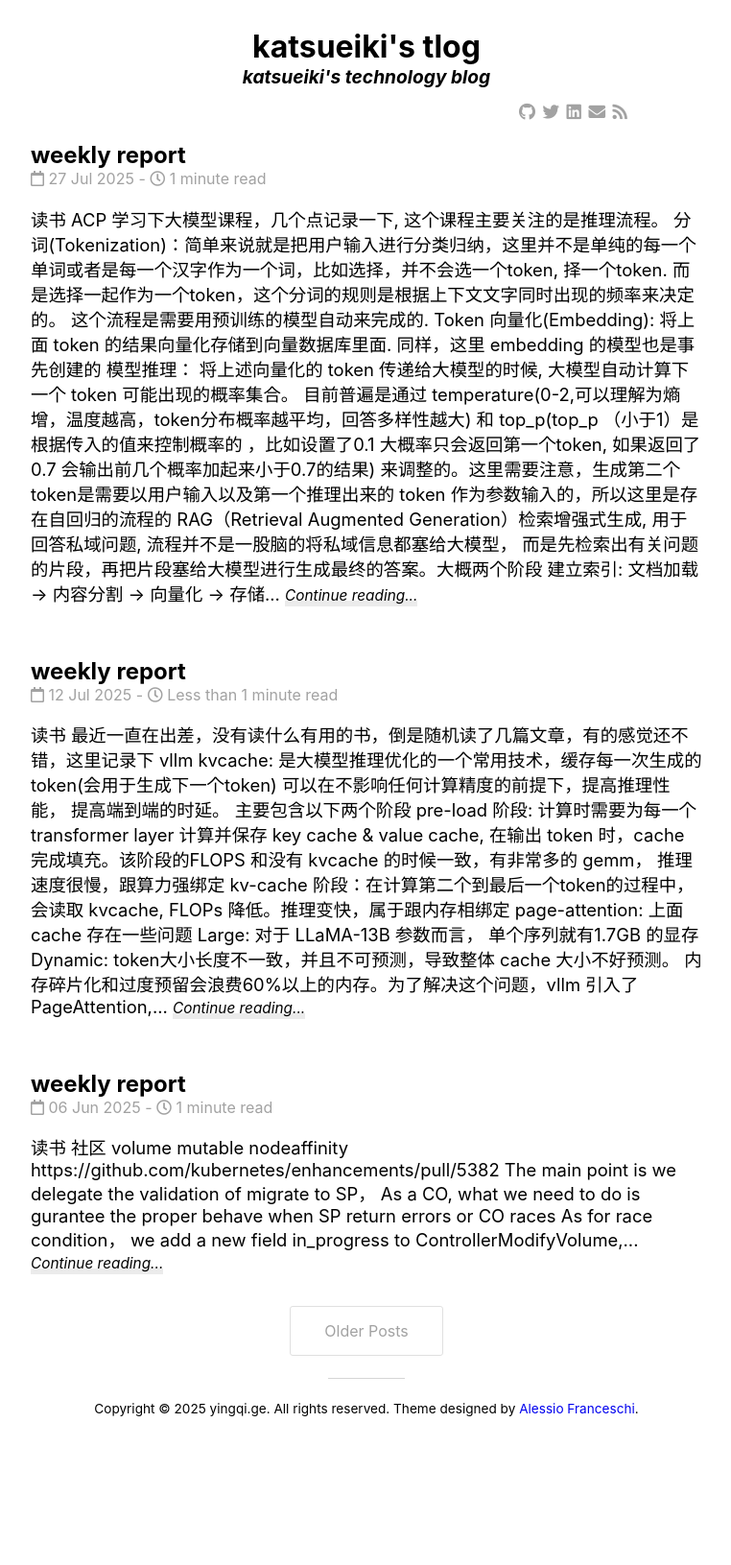
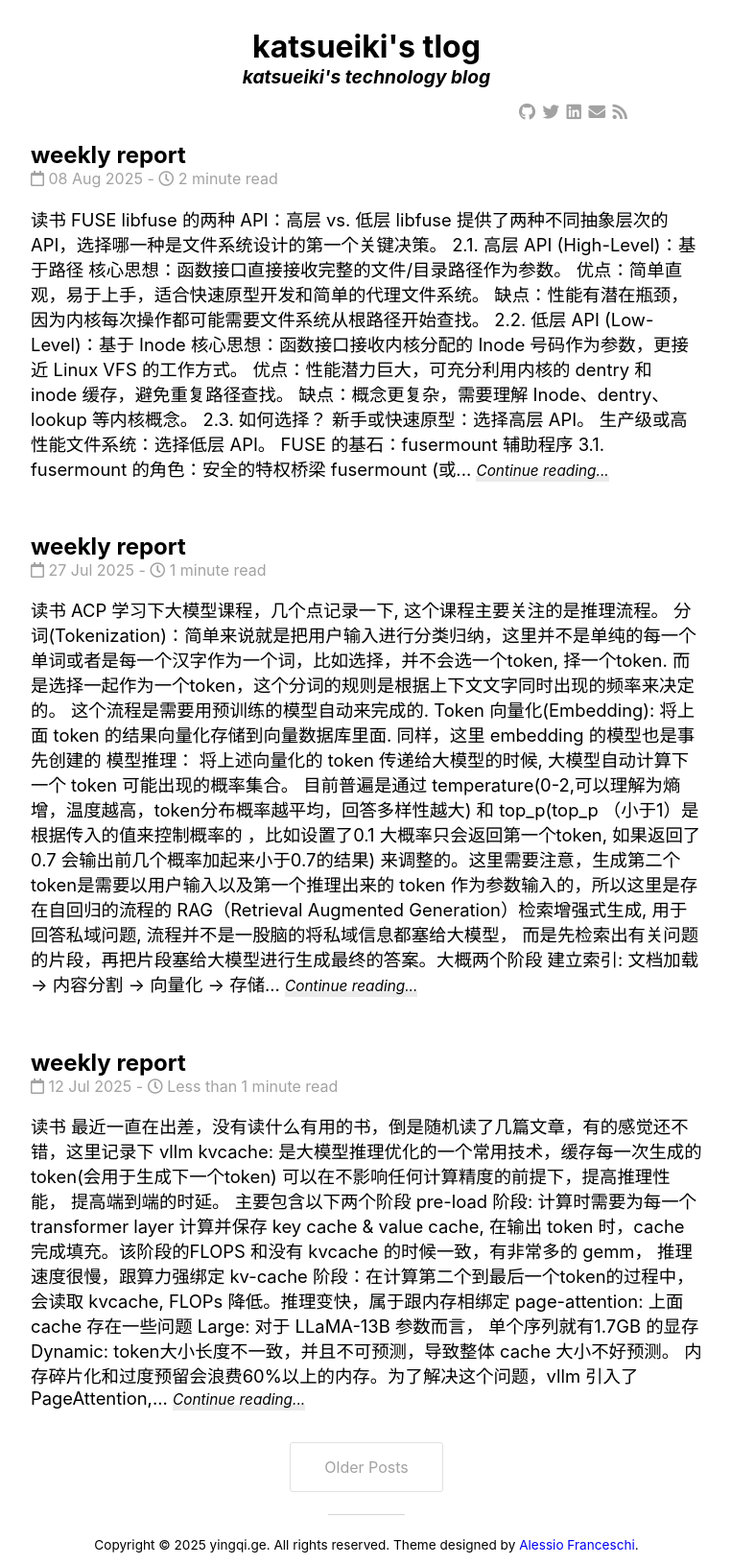
Before and after one commit to mowangdk/mowangdk.github.io, a Jekyll site: the page built from docs/index.html, in a window 1280 px wide. Shown: the whole page at 96% size, without its empty margins (258-1020 px from the left). Built offline with Jekyll 4.4.1, drawn with Linux system fonts in a browser that asks for light colours; nearby versions of some CDN libraries; the list of posts is cut into pages by our own code; before the commit the page ends 1489 px from its top, so only the background shows below that; some of the changed lines change nothing that is shown.

Commit message:
add new tlog

````diff
--- a/docs/_posts/2025-07-27-tech-report.markdown
+++ b/docs/_posts/2025-07-27-tech-report.markdown
@@ -25,6 +25,8 @@ categories: weeklyreport
 
   RAG 其实是上下文工程(context engineering)中的一个技术
 -
+经历了些波折，算是过了吧
+
 # 社区
 ### volume attach fast failed
 https://github.com/kubernetes/kubernetes/pull/132933/files
@@ -32,13 +34,17 @@ https://github.com/torredil/website/blob/552c5311d134da90f3a45cc54db5216361b00a4
 
 When a volume attachment operation fails due to a ResourceExhausted error (gRPC code 8), Kubernetes immediately updates the allocatable count instead of waiting for the next periodic update. The Kubelet then marks the affected pods as Failed, enabling their controllers to recreate them. This prevents pods from getting permanently stuck in the ContainerCreating state.
 
+the pod cleanup process is independent of the feature gate and its part of the Kubelet state machine. The feature gate simply controls whether we check for and react to ResourceExhausted errors (by transitioning pods to a terminal, Failed state in SyncPod). Note that VerifyExhaustedResource will only return true iff both the CSI plugin has opted in to this feature && attachment.Status.AttachError.ErrorCode == codes.ResourceExhausted (which the external-attacher is responsible for patching in the VA, and it only does so if the feature gate is enabled).Cleanup / teardown is performed in SyncTerminatedPod (the reverse of SyncPod).
+
+变更是在 WaitForAttachAndMount 方法里面实际判断的，开启了 featuegate 才会在 WaitForAttachAndMount 方法外侧返回
+
 ### DisruptionTarget
 
 其实某种情况下跟上面相关, 如果给pod 打上了这个DisruptionTarget 可以触发kubelet 自动回收资源，并且标记 pod 为 Failed
 
 DisruptionTarget: the pod is about to be terminated due to a disruption (such as preemption, eviction or garbage-collection).
 
-btw， 这次确认了下， 不能把 pod 直接标记为 Failed， 因为节点上的流程需要有机制回收，如果 controller 直接标记会跳过 kubelet 回收流程，上述代码里面通过直接更新node 的 condition 中的代码是因为如下逻辑会自动触发pod 删除流程
+btw， 这次确认了下， 不能把 pod 直接标记为 Failed， 因为节点上的流程需要有机制回收，如果 controller 直接标记会跳过 kubelet 回收流程，上述代码里面通过直接更新 node 的 condition 中的代码是因为如下逻辑会自动触发pod 删除流程
 ```golang
 					// Return error to the kubelet, which will then trigger the pod termination logic.
 					return &VolumeAttachLimitExceededError{
--- /dev/null
+++ b/docs/_posts/2025-08-08-tech-report.markdown
@@ -0,0 +1,120 @@
+---
+layout: post
+title:  "weekly report"
+date:   2025-08-08 22:30:08 +0800
+categories: weeklyreport
+---
+
+
+# 读书
+
+### FUSE
+
+2. libfuse 的两种 API：高层 vs. 低层
+libfuse 提供了两种不同抽象层次的 API，选择哪一种是文件系统设计的第一个关键决策。
+
+2.1. 高层 API (High-Level)：基于路径
+核心思想：函数接口直接接收完整的文件/目录路径作为参数。
+- 优点：简单直观，易于上手，适合快速原型开发和简单的代理文件系统。
+- 缺点：性能有潜在瓶颈，因为内核每次操作都可能需要文件系统从根路径开始查找。
+2.2. 低层 API (Low-Level)：基于 Inode
+核心思想：函数接口接收内核分配的 Inode 号码作为参数，更接近 Linux VFS 的工作方式。
+- 优点：性能潜力巨大，可充分利用内核的 dentry 和 inode 缓存，避免重复路径查找。
+- 缺点：概念更复杂，需要理解 Inode、dentry、lookup 等内核概念。
+2.3. 如何选择？
+新手或快速原型：选择高层 API。
+生产级或高性能文件系统：选择低层 API。
+3. FUSE 的基石：fusermount 辅助程序
+3.1. fusermount 的角色：安全的特权桥梁
+- fusermount (或 fusermount3) 是一个特权辅助程序（通常为 SetUID root）。它负责执行需要 root 权限的 mount() 系统调用，并将与内核通信的 /dev/fuse 文件描述符安全地传递给非特权的 FUSE 进程。
+
+3.2. FUSE 进程的非特权特性
+- 正是由于 fusermount 的存在，FUSE 进程本身可以、也强烈推荐作为非特权进程运行。这构成了 FUSE 安全模型的核心。
+
+4. 生产环境中的 FUSE：健壮性与高可用
+4.1. 挑战：FUSE 进程重启后的应用访问连续性
+- 当 FUSE 进程崩溃时，挂载点会失效，任何访问都会返回 I/O 错误。libfuse 本身不提供自动重连机制。
+
+4.2. 解决方案：systemd + auto_unmount
+- 这是实现自动恢复的最佳实践组合：
+
+auto_unmount：在挂载 FUSE 时使用 -o auto_unmount 选项。它能确保在 FUSE 进程终止时，内核自动清理（卸载）挂载点，避免“僵尸”挂载。
+systemd 服务：创建一个 systemd 服务来管理 FUSE 进程，并设置 Restart=always。当进程崩溃后，systemd 会自动重启它，重新建立挂载。
+
+4.3. 重启过程是否可以被感知？
+是的。自动恢复方案的目标是缩短中断时间，而非完全消除中断。在数秒的恢复窗口期内，用户和应用会感知到中断，表现为 I/O 错误、Stale file handle 或短暂的应用卡顿。健壮的应用程序应包含重试逻辑来平滑度过这个窗口期。
+
+5. FUSE 在云原生（Kubernetes）环境下的实践
+5.1. 核心挑战：容器化环境中的挂载与权限
+在 Kubernetes 中，容器拥有独立的命名空间和受限的权限，这给 FUSE 挂载带来了新的挑战。
+
+5.2. 标准模式：单一特权容器模型
+最直接、最可靠的模式是将 FUSE 应用及其所有依赖（包括 fusermount）打包在同一个容器内，并为该容器授予必要的特权（securityContext.privileged: true 或 capabilities: ["SYS_ADMIN"]）。
+
+5.3. 架构探讨：拆分 fusermount 和 FUSE 应用
+一个看似能增强安全性的想法是将特权挂载操作（fusermount）和非特权的文件系统逻辑（FUSE 应用）拆分到不同的容器中。
+
+5.3.1. 核心障碍：文件描述符（FD）的跨容器传递
+此方案的致命缺陷在于，文件描述符是进程私有的，无法直接从一个容器中的进程传递给另一个独立容器中的进程。理论上可通过 UNIX Domain Socket 的 SCM_RIGHTS 实现，但极其复杂且脆弱，是一种反模式。
+
+5.4. 进阶模式：Sidecar 作为“挂载守护者”
+这是在 Kubernetes 中实现职责分离的最佳模式。
+
+5.4.1. 为何“临时挂载容器”不可行？—— 挂载命名空间的生命周期
+一个常见的误区是让一个特权容器（如 Init 容器）执行挂载后就退出。这是行不通的，因为一个挂载点与执行它的进程所在的挂载命名空间绑定。当容器的所有进程退出后，其命名空间会被销毁，导致内核强制卸载其中的所有挂载点，从而使主应用手中的 FD 失效。
+
+5.4.2. 推荐的 Sidecar 模式架构
+Pod 包含两个容器：
+mounter-sidecar：特权容器，负责执行挂载。
+fuse-app-container：非特权容器，运行文件系统逻辑。
+mounter-sidecar 的职责：
+启动后执行挂载操作。
+挂载完成后不能退出，必须通过 sleep infinity 或类似命令保持运行，以维持其挂载命名空间的存活。
+fuse-app-container 的职责：
+等待 mounter-sidecar 完成挂载（可通过共享卷上的标志文件等方式通信）。
+开始运行 FUSE 逻辑。
+这种模式完美地结合了职责分离的安全优势和Kubernetes Pod 生命周期的稳定性。
+
+6. 总结与最佳实践
+简单场景优先高层 API，生产环境考虑低层 API 以获得极致性能。
+始终将 FUSE 进程作为非特权进程运行，充分利用其安全优势。
+在非容器化环境中，使用 systemd 配合 auto_unmount 实现高可用。
+在 Kubernetes 中，首选“单一特权容器”模型。
+若需在 Kubernetes 中实现权限分离，采用“特权 Sidecar 守护者”模式，切勿尝试将挂载组件做成“用完即走”的临时容器。
+通过遵循这些原则，开发者可以构建出既功能强大又安全、健壮的 FUSE 文件系统，并将其成功地部署在从传统服务器到现代云原生的各种环境中。
+
+
+# 社区
+
+### csi livenessprobe
+
+https://github.com/kubernetes-csi/livenessprobe/blob/master/README.md
+
+看了下社区标准的 livenessprobe, 它为了重启 maincontainer 将 livenessprobe 运行在 maincontainer 同时 port 也在 maincontainer 上暴露，而用于提供 server 的 livenessprobe 则运行在单独的 sidecar 容器里面， 这里我的关注点是sidecar 里面的 server 能否监听到 maincontainer 的 pods 上
+
+The fundamental principle of Kubernetes networking is that all containers within a single Pod share the same network namespace.
+
+Think of a Pod as a single, tiny virtual machine or a logical host. This means:
+
+All containers inside the Pod share the same IP address.
+All containers can communicate with each other using localhost (e.g., curl localhost:8080).
+Crucially, all containers share the same port space.
+
+用了一个demo yaml 测试了下， 确实可以在不同的 container 里面访问到对方的端口
+```
+➜  demo kubectl exec -it port-success-demo -c nginx-default -- /bin/sh
+# curl 127.0.0.1:8080
+Hello from nginx-custom on port 8080!#
+
+➜  ~ kubectl exec -it port-success-demo -c nginx-custom -- /bin/sh
+Hello from nginx-custom on port 8080!# curl 127.0.0.1:80
+<!DOCTYPE html>
+<html>
+<head>
+<title>Welcome to nginx!</title>
+<style>
+```
+
+Namespace Type	Shared by Default in a Pod?	Purpose of the Design	How to Share Resources
+Network	Yes	Allows containers to communicate easily via localhost and share the same IP address.	N/A (It's already shared)
+Mount	No	Ensures container filesystem isolation, preventing dependency and file conflicts.	Using Volumes (e.g., emptyDir, hostPath, PersistentVolumeClaim)
````
